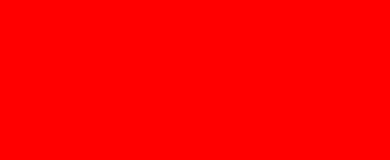
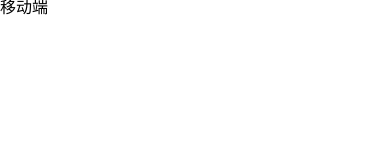
Before and after one commit to taylor0417/Flexiblie-Project, a website: page src/index.html in a window 390 px wide. Drawn offline with Linux system fonts and the light colour scheme.

Commit message:
媒体查询基本框架搭建完成

```diff
--- a/src/css/main.css
+++ b/src/css/main.css
@@ -1,3 +1,18 @@
-body {
-    background: red;
+/* 桌面端 */
+.desktop {}
+    .desktop {
+
+    }
+    .mobile {
+        display: none;
+    }
+
+/* 媒体查询 移动端 */
+@media (max-width:768px) {
+    .desktop {
+        display: none;
+    }
+    .mobile {
+        display: block;
+    }
 }
--- a/src/index.html
+++ b/src/index.html
@@ -3,10 +3,16 @@
 <head>
     <meta charset="UTF-8">
     <title>响应式网页</title>
+    <meta name="viewport" content="width=device-width, user-scalable=no, initial-scale=1.0, maximum-scale=1.0, minimum-scale=1.0">
     <link rel="stylesheet" href="css/reset.css">
     <link rel="stylesheet" href="css/main.css">
 </head>
 <body>
-
+    <div class="desktop">
+        PC端
+    </div>
+    <div class="mobile">
+        移动端
+    </div>
 </body>
 </html>
```
Also changed, not shown: dist/css/main.css, dist/index.html.
